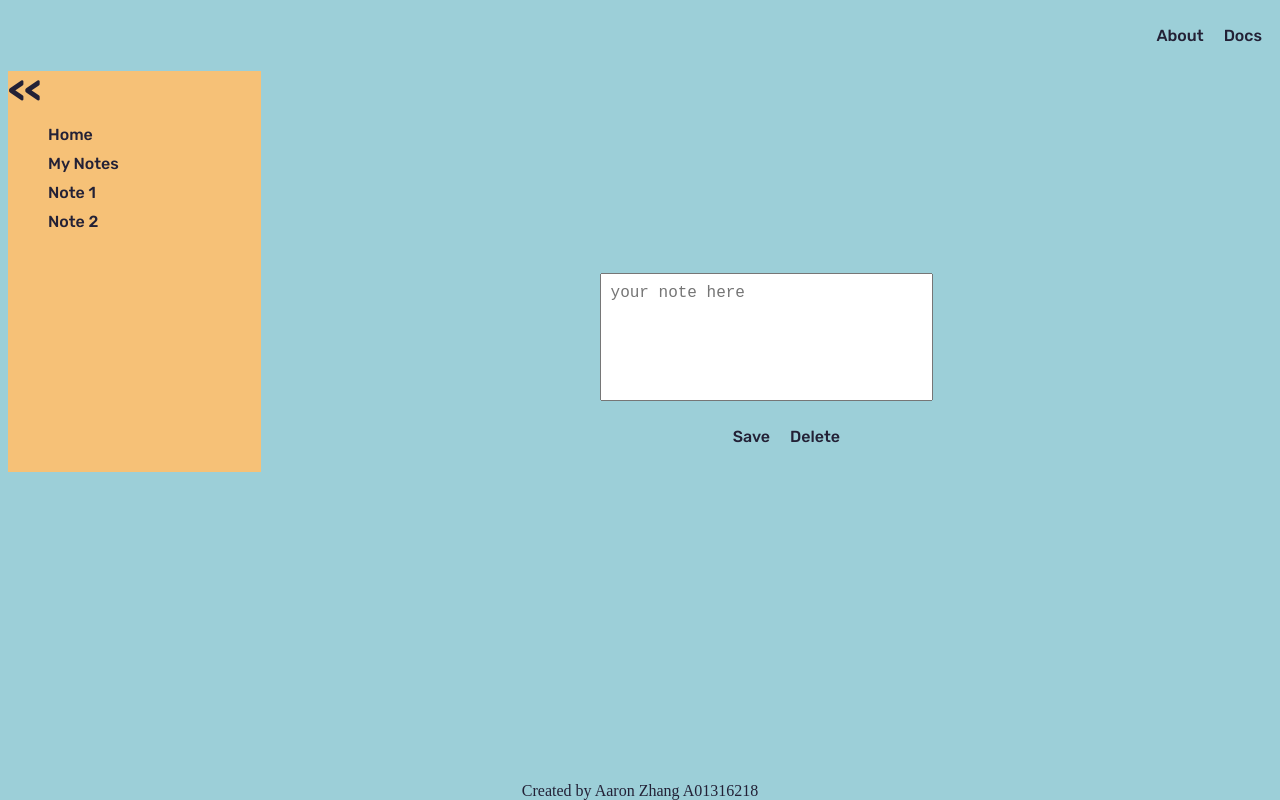
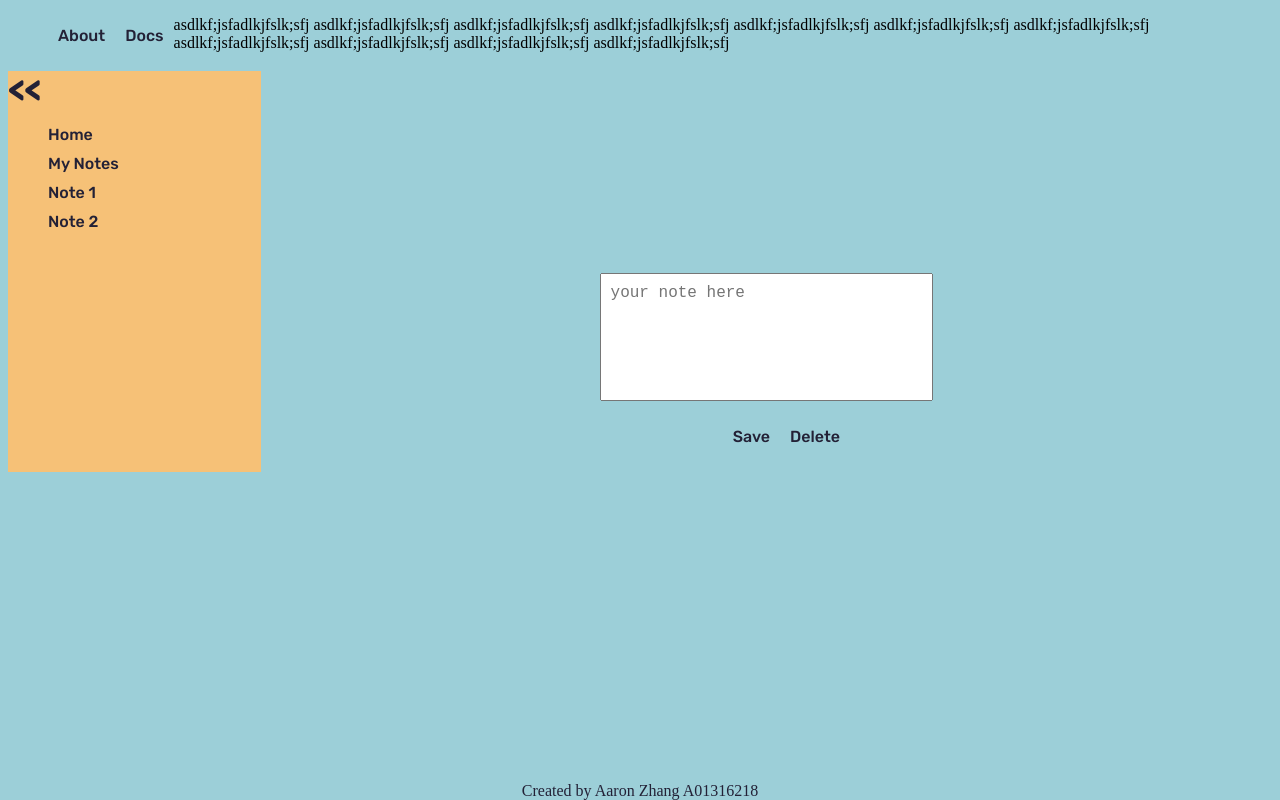
Before and after one commit to azuda/ACIT1620_Assignment1, a plain HTML site: page note.html in a window 1280 px wide. Drawn offline with Linux system fonts and the light colour scheme.

Commit message:
Added non-functioning header and footer to index.html and note.html

```diff
--- a/note.html
+++ b/note.html
@@ -17,6 +17,18 @@
 		<ul>
 			<li><a>About</a></li>
 			<li><a>Docs</a></li>
+			asdlkf;jsfadlkjfslk;sfj
+			asdlkf;jsfadlkjfslk;sfj
+			asdlkf;jsfadlkjfslk;sfj
+			asdlkf;jsfadlkjfslk;sfj
+			asdlkf;jsfadlkjfslk;sfj
+			asdlkf;jsfadlkjfslk;sfj
+			asdlkf;jsfadlkjfslk;sfj
+			asdlkf;jsfadlkjfslk;sfj
+			asdlkf;jsfadlkjfslk;sfj
+			asdlkf;jsfadlkjfslk;sfj
+			asdlkf;jsfadlkjfslk;sfj
+
 		</ul>
 	</nav>
 
```
Also changed, not shown: index.html (+10 -0 lines).
